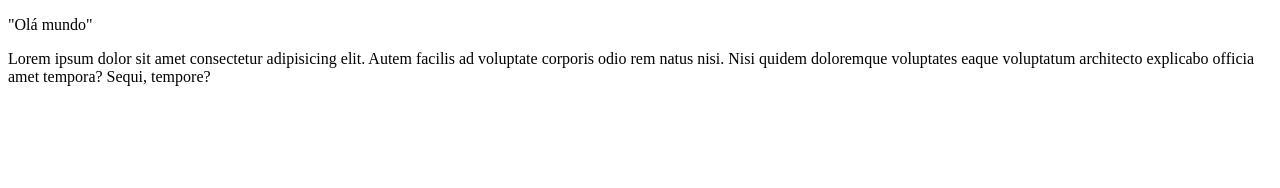
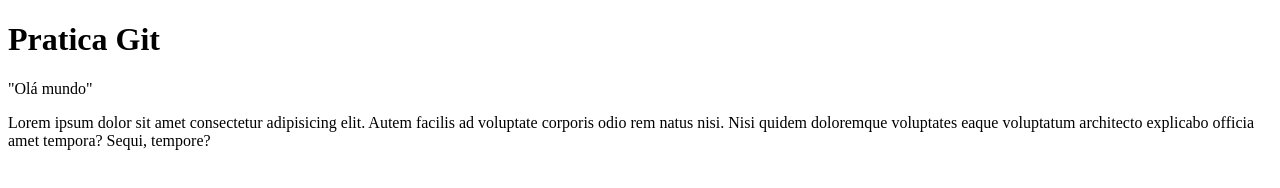
Before and after one commit to TatianaSuto/praticaGit, a plain HTML site: page index.html in a window 1280 px wide. Drawn offline with Linux system fonts and the light colour scheme.

Commit message:
Pratica Git

```diff
--- a/index.html
+++ b/index.html
@@ -7,6 +7,9 @@
     <title>Document</title>
 </head>
 <body>
+    <h1>
+        Pratica Git
+    </h1>
     <p>
 "Olá mundo"
     </p>
```
